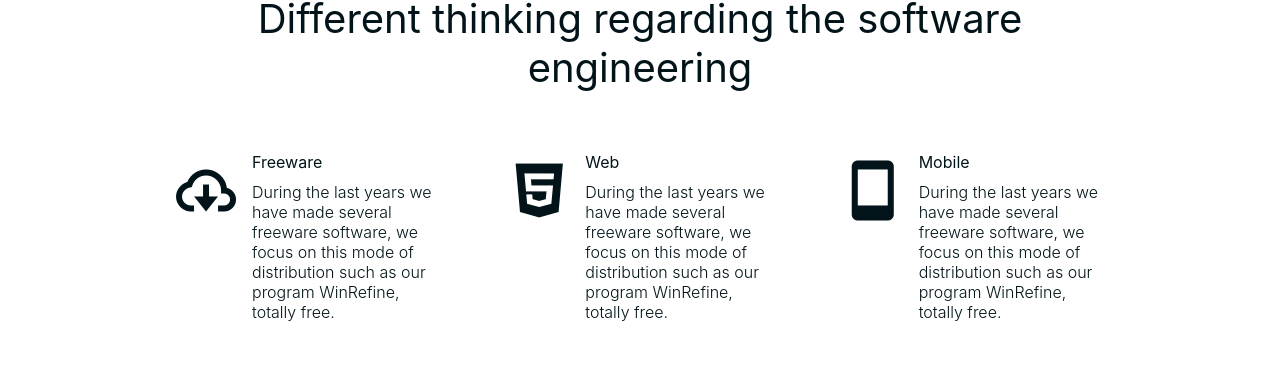
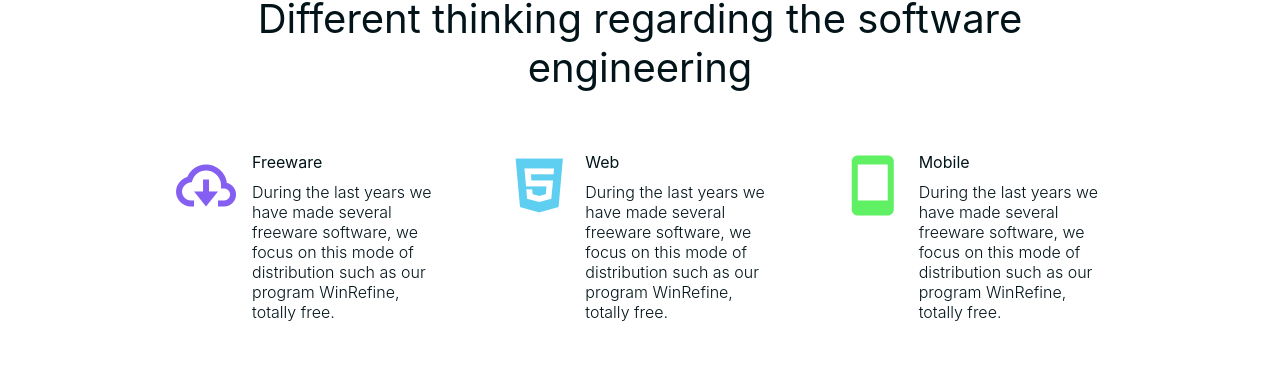
Before and after one commit to CrystalSoft/website, a React (Create React App) app: page /en in a window 1280 px wide. Shown: the part 879-1251 px from the top of the page. Built offline with nearby package versions, Linux system fonts and the light colour scheme.

Commit message:
Colored icons in home

```diff
--- a/src/components/Home.tsx
+++ b/src/components/Home.tsx
@@ -52,7 +52,7 @@ const Home = () => {
           <div id={'home-intro'}>
             <h4>{t('home.label.intro')}</h4>
             <div className={'box'}>
-              <div className={'icon'}>
+              <div className={'icon main-color-2 darker'}>
                 <i className='bx bx-cloud-download' />
               </div>
               <div className={'description'}>
@@ -61,7 +61,7 @@ const Home = () => {
               </div>
             </div>
             <div className={'box'}>
-              <div className={'icon'}>
+              <div className={'icon main-color-1 darker'}>
                 <i className='bx bxl-html5' />
               </div>
               <div className={'description'}>
@@ -70,7 +70,7 @@ const Home = () => {
               </div>
             </div>
             <div className={'box'}>
-              <div className={'icon'}>
+              <div className={'icon main-color-9 darker'}>
                 <i className='bx bx-mobile' />
               </div>
               <div className={'description'}>
--- a/src/style/_general.scss
+++ b/src/style/_general.scss
@@ -124,6 +124,94 @@ strong {
     &.bordered {
       border-color: transparent;
     }
+  }
+}
+
+.main-color-0 {
+  color: $main-color-0;
+
+  &.darker {
+    color: darken($main-color-0, 10%);
+  }
+}
+
+.main-color-1 {
+  color: $main-color-1;
+
+  &.darker {
+    color: darken($main-color-1, 10%);
+  }
+}
+
+.main-color-2 {
+  color: $main-color-2;
+
+  &.darker {
+    color: darken($main-color-2, 10%);
+  }
+}
+
+.main-color-3 {
+  color: $main-color-3;
+
+  &.darker {
+    color: darken($main-color-3, 10%);
+  }
+}
+
+.main-color-4 {
+  color: $main-color-4;
+
+  &.darker {
+    color: darken($main-color-4, 10%);
+  }
+}
+
+.main-color-5 {
+  color: $main-color-5;
+
+  &.darker {
+    color: darken($main-color-5, 10%);
+  }
+}
+
+.main-color-6 {
+  color: $main-color-6;
+
+  &.darker {
+    color: darken($main-color-6, 10%);
+  }
+}
+
+.main-color-7 {
+  color: $main-color-7;
+
+  &.darker {
+    color: darken($main-color-7, 10%);
+  }
+}
+
+.main-color-8 {
+  color: $main-color-8;
+
+  &.darker {
+    color: darken($main-color-8, 10%);
+  }
+}
+
+.main-color-9 {
+  color: $main-color-9;
+
+  &.darker {
+    color: darken($main-color-9, 10%);
+  }
+}
+
+.main-color-10 {
+  color: $main-color-10;
+
+  &.darker {
+    color: darken($main-color-10, 10%);
   }
 }
 
--- a/src/style/_home.scss
+++ b/src/style/_home.scss
@@ -81,6 +81,7 @@
     .icon {
       flex: 1 0 30%;
       font-size: 4.5em;
+      margin-top: -5px;
     }
 
     .description {
```
